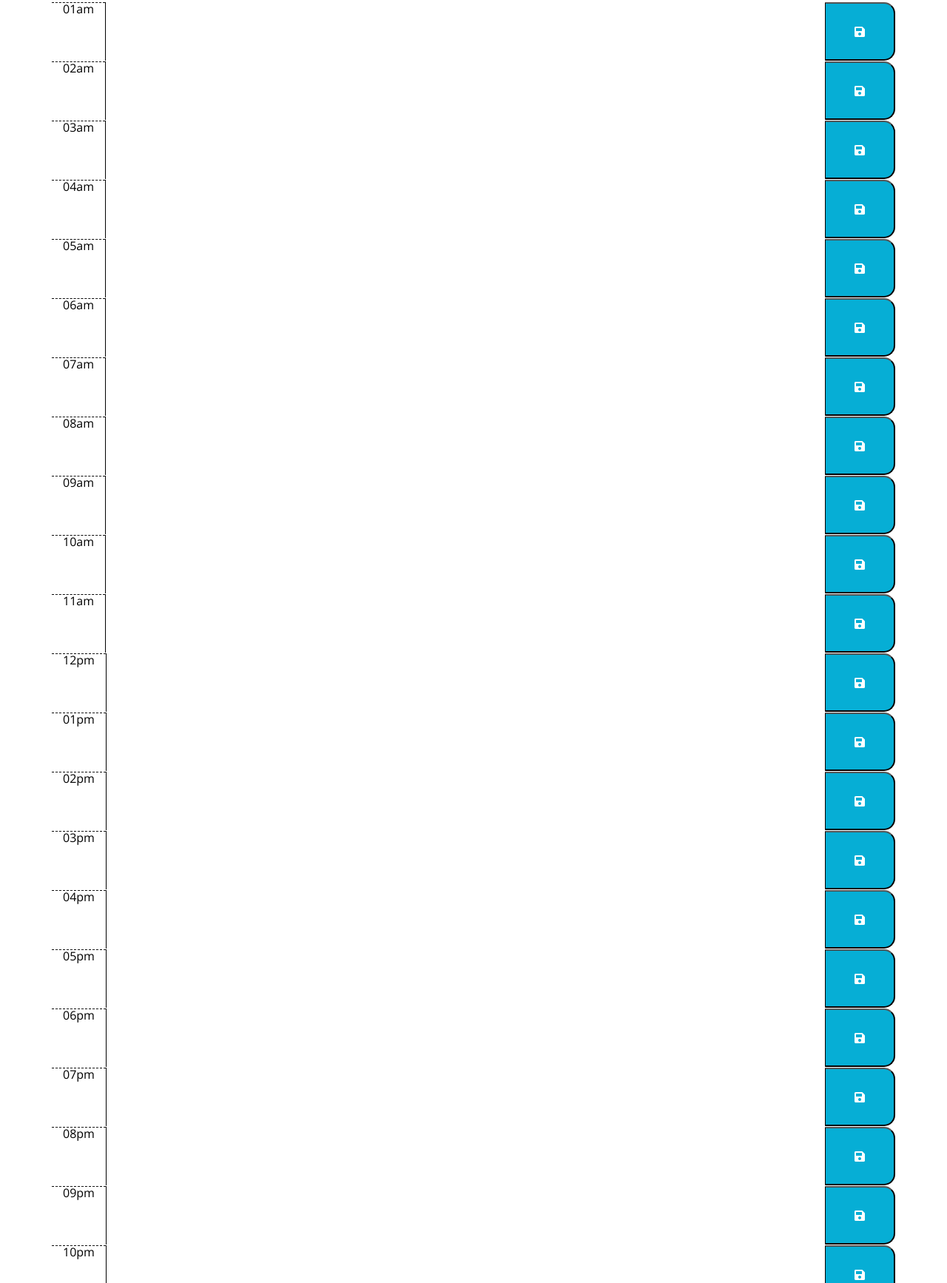
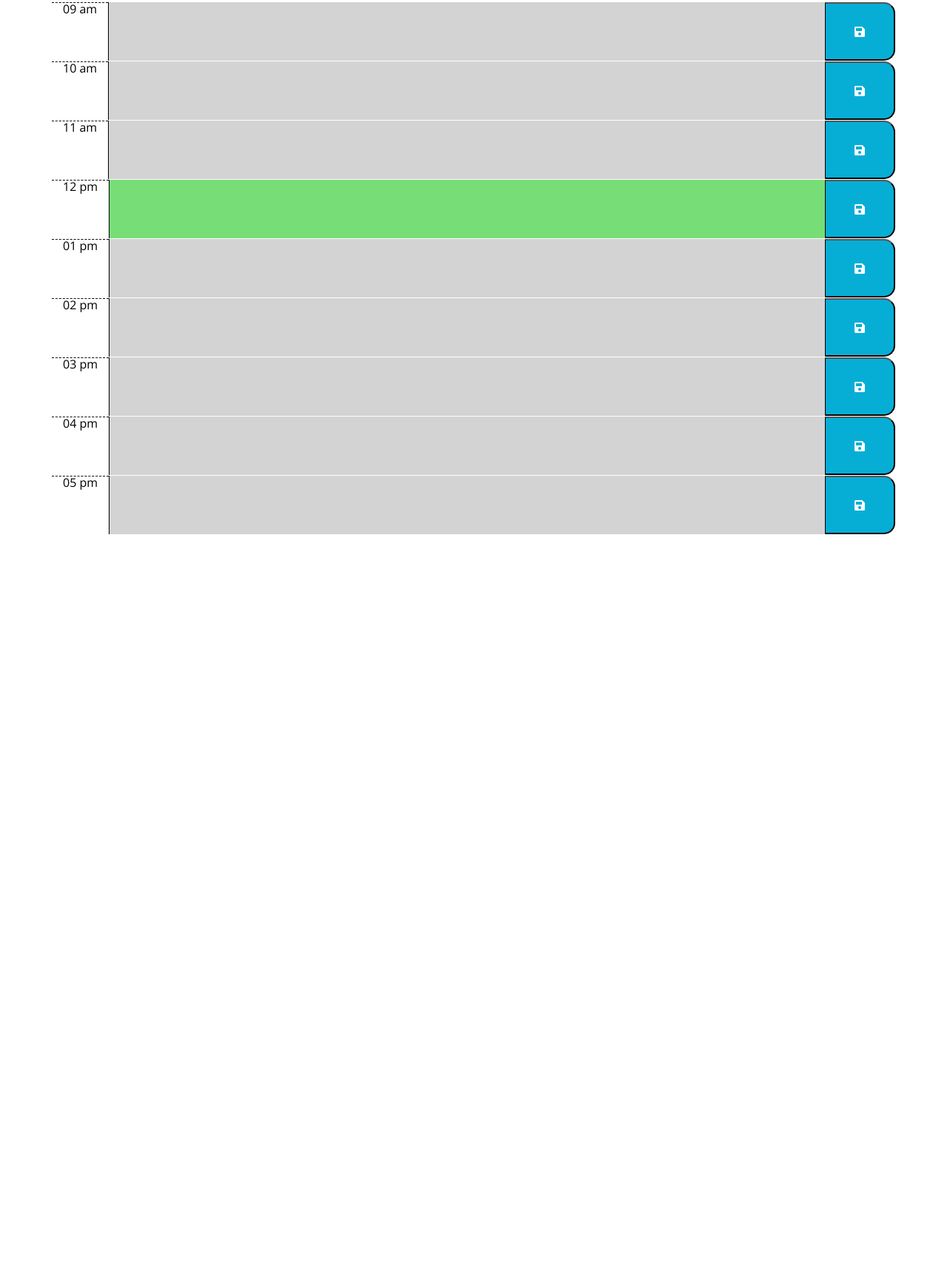
Before and after one commit to atoshiaki/dayPlanner.io, a plain HTML site: page index.html in a window 1280 px wide. Shown: the part 334-2068 px from the top of the page at 74% size. After the commit the page ends 1056 px from the top, so only its background shows below. Drawn offline with nearby package versions, Linux system fonts and the light colour scheme.

Commit message:
Add files via upload

```diff
--- a/index.html
+++ b/index.html
@@ -32,124 +32,49 @@
 
     <div class="container time-block">
       <div class="row">
-        <div class="col-sm-auto hour">01am</div>
+        <div class="col-sm-auto hour">09 am</div>
         <textarea class="col description"></textarea>
-        <button type="button" class="col-1 saveBtn" id="01am"><i class="fas fa-save"></i></button>
+        <button type="button" class="col-1 saveBtn" ><i class="fas fa-save"></i></button>
       </div>
       <div class="row">
-        <div class="col-sm-auto hour">02am</div>
+        <div class="col-sm-auto hour">10 am</div>
         <textarea class="col description"></textarea>
-        <button type="button" class="col-1 saveBtn" id="02am"><i class="fas fa-save"></i></button>
+        <button type="button" class="col-1 saveBtn" ><i class="fas fa-save"></i></button>
       </div>
       <div class="row">
-        <div class="col-sm-auto hour">03am</div>
+        <div class="col-sm-auto hour">11 am</div>
         <textarea class="col description"></textarea>
-        <button type="button" class="col-1 saveBtn" id="03am"><i class="fas fa-save"></i></button>
+        <button type="button" class="col-1 saveBtn" ><i class="fas fa-save"></i></button>
       </div>
       <div class="row">
-        <div class="col-sm-auto hour">04am</div>
+        <div class="col-sm-auto hour">12 pm</div>
         <textarea class="col description"></textarea>
-        <button type="button" class="col-1 saveBtn" id="04am"><i class="fas fa-save"></i></button>
+        <button type="button" class="col-1 saveBtn" ><i class="fas fa-save"></i></button>
       </div>
       <div class="row">
-        <div class="col-sm-auto hour">05am</div>
+        <div class="col-sm-auto hour">01 pm</div>
         <textarea class="col description"></textarea>
-        <button type="button" class="col-1 saveBtn" id="05am"><i class="fas fa-save"></i></button>
+        <button type="button" class="col-1 saveBtn" ><i class="fas fa-save"></i></button>
       </div>
       <div class="row">
-        <div class="col-sm-auto hour">06am</div>
+        <div class="col-sm-auto hour">02 pm</div>
         <textarea class="col description"></textarea>
-        <button type="button" class="col-1 saveBtn" id="06am"><i class="fas fa-save"></i></button>
+        <button type="button" class="col-1 saveBtn" ><i class="fas fa-save"></i></button>
       </div>
       <div class="row">
-        <div class="col-sm-auto hour">07am</div>
+        <div class="col-sm-auto hour">03 pm</div>
         <textarea class="col description"></textarea>
-        <button type="button" class="col-1 saveBtn" id="07am"><i class="fas fa-save"></i></button>
+        <button type="button" class="col-1 saveBtn" ><i class="fas fa-save"></i></button>
       </div>
       <div class="row">
-        <div class="col-sm-auto hour">08am</div>
+        <div class="col-sm-auto hour">04 pm</div>
         <textarea class="col description"></textarea>
-        <button type="button" class="col-1 saveBtn" id="08am"><i class="fas fa-save"></i></button>
+        <button type="button" class="col-1 saveBtn" ><i class="fas fa-save"></i></button>
       </div>
       <div class="row">
-        <div class="col-sm-auto hour">09am</div>
+        <div class="col-sm-auto hour">05 pm</div>
         <textarea class="col description"></textarea>
-        <button type="button" class="col-1 saveBtn" id="09am"><i class="fas fa-save"></i></button>
-      </div>
-      <div class="row">
-        <div class="col-sm-auto hour">10am</div>
-        <textarea class="col description"></textarea>
-        <button type="button" class="col-1 saveBtn" id="10am"><i class="fas fa-save"></i></button>
-      </div>
-      <div class="row">
-        <div class="col-sm-auto hour">11am</div>
-        <textarea class="col description"></textarea>
-        <button type="button" class="col-1 saveBtn" id="11am"><i class="fas fa-save"></i></button>
-      </div>
-      <div class="row">
-        <div class="col-sm-auto hour">12pm</div>
-        <textarea class="col description"></textarea>
-        <button type="button" class="col-1 saveBtn" id="12pm"><i class="fas fa-save"></i></button>
-      </div>
-      <div class="row">
-        <div class="col-sm-auto hour">01pm</div>
-        <textarea class="col description"></textarea>
-        <button type="button" class="col-1 saveBtn" id="01pm"><i class="fas fa-save"></i></button>
-      </div>
-      <div class="row">
-        <div class="col-sm-auto hour">02pm</div>
-        <textarea class="col description"></textarea>
-        <button type="button" class="col-1 saveBtn" id="02pm"><i class="fas fa-save"></i></button>
-      </div>
-      <div class="row">
-        <div class="col-sm-auto hour">03pm</div>
-        <textarea class="col description"></textarea>
-        <button type="button" class="col-1 saveBtn" id="03pm"><i class="fas fa-save"></i></button>
-      </div>
-      <div class="row">
-        <div class="col-sm-auto hour">04pm</div>
-        <textarea class="col description"></textarea>
-        <button type="button" class="col-1 saveBtn" id="04pm"><i class="fas fa-save"></i></button>
-      </div>
-      <div class="row">
-        <div class="col-sm-auto hour">05pm</div>
-        <textarea class="col description"></textarea>
-        <button type="button" class="col-1 saveBtn" id="05pm"><i class="fas fa-save"></i></button>
-      </div>
-      <div class="row">
-        <div class="col-sm-auto hour">06pm</div>
-        <textarea class="col description"></textarea>
-        <button type="button" class="col-1 saveBtn" id="06pm"><i class="fas fa-save"></i></button>
-      </div>
-      <div class="row">
-        <div class="col-sm-auto hour">07pm</div>
-        <textarea class="col description"></textarea>
-        <button type="button" class="col-1 saveBtn" id="07pm"><i class="fas fa-save"></i></button>
-      </div>
-      <div class="row">
-        <div class="col-sm-auto hour">08pm</div>
-        <textarea class="col description"></textarea>
-        <button type="button" class="col-1 saveBtn"><i class="fas fa-save"></i></button>
-      </div>
-      <div class="row">
-        <div class="col-sm-auto hour">09pm</div>
-        <textarea class="col description"></textarea>
-        <button type="button" class="col-1 saveBtn"><i class="fas fa-save"></i></button>
-      </div>
-      <div class="row">
-        <div class="col-sm-auto hour">10pm</div>
-        <textarea class="col description"></textarea>
-        <button type="button" class="col-sm-1 saveBtn"><i class="fas fa-save"></i></button>
-      </div>
-      <div class="row">
-        <div class="col-sm-auto hour">11pm</div>
-        <textarea class="col description"></textarea>
-        <button type="button" class="col-1 saveBtn"><i class="fas fa-save"></i></button>
-      </div>
-      <div class="row">
-        <div class="col-sm-auto hour">12am</div>
-        <textarea class="col description"></textarea>
-        <button type="button" class="col-1 saveBtn" id="12am"><i class="fas fa-save"></i></button>
+        <button type="button" class="col-1 saveBtn" ><i class="fas fa-save"></i></button>
       </div>
     </div>
     <script src="https://code.jquery.com/jquery-3.4.1.min.js"></script>
--- a/script.js
+++ b/script.js
@@ -9,6 +9,26 @@ function renderEvents(){
     $("textarea").each(function(){
         var eventTime = $(this).siblings("div.hour").text();
         $(this).text(window.localStorage.getItem(eventTime));
+    })
+
+    $(".row").each(function(){
+        var eventTime = $(this).children("div.hour").text()
+        var roundTime = moment().startOf('hour').format("hh a");
+
+        if (roundTime<eventTime) {
+            $(this).children("textarea").addClass("future")
+            console.log()
+        }
+
+        else if (roundTime>eventTime) {
+            $(this).children("textarea").addClass("past")
+            console.log()
+        }
+
+        else if (roundTime===eventTime) {
+            $(this).children("textarea").addClass("present")
+            console.log()
+        }
     })
 }
 $(document).ready(function(){
```
